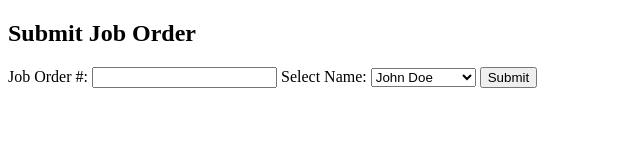
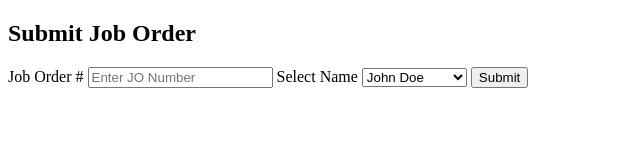
Before and after one commit to regohn/-job-order-form, a plain HTML site: page index.html in a window 1280 px wide. Shown: the whole page, without its empty margins (0-640 px from the left). Drawn offline with Linux system fonts and the light colour scheme.

Commit message:
Update index.html

```diff
--- a/index.html
+++ b/index.html
@@ -4,14 +4,16 @@
     <meta charset="UTF-8">
     <meta name="viewport" content="width=device-width, initial-scale=1.0">
     <title>Job Order Submission</title>
+    <link rel="stylesheet" href="styles.css">
 </head>
 <body>
+    <div class="container">
         <h2>Submit Job Order</h2>
         <form id="jobOrderForm">
-        <label for="joNumber">Job Order #:</label>
-        <input type="text" id="joNumber" name="joNumber" required>
+            <label for="joNumber">Job Order #</label>
+            <input type="text" id="joNumber" name="joNumber" placeholder="Enter JO Number" required>
 
-        <label for="nameSelect">Select Name:</label>
+            <label for="nameSelect">Select Name</label>
             <select id="nameSelect" name="selectedName">
                 <option value="John Doe">John Doe</option>
                 <option value="Jane Smith">Jane Smith</option>
@@ -20,6 +22,7 @@
 
             <button type="submit">Submit</button>
         </form>
+    </div>
 
     <script>
         document.getElementById("jobOrderForm").addEventListener("submit", function(event) {
```
Lines whose indentation alone changed are shown as unchanged.
